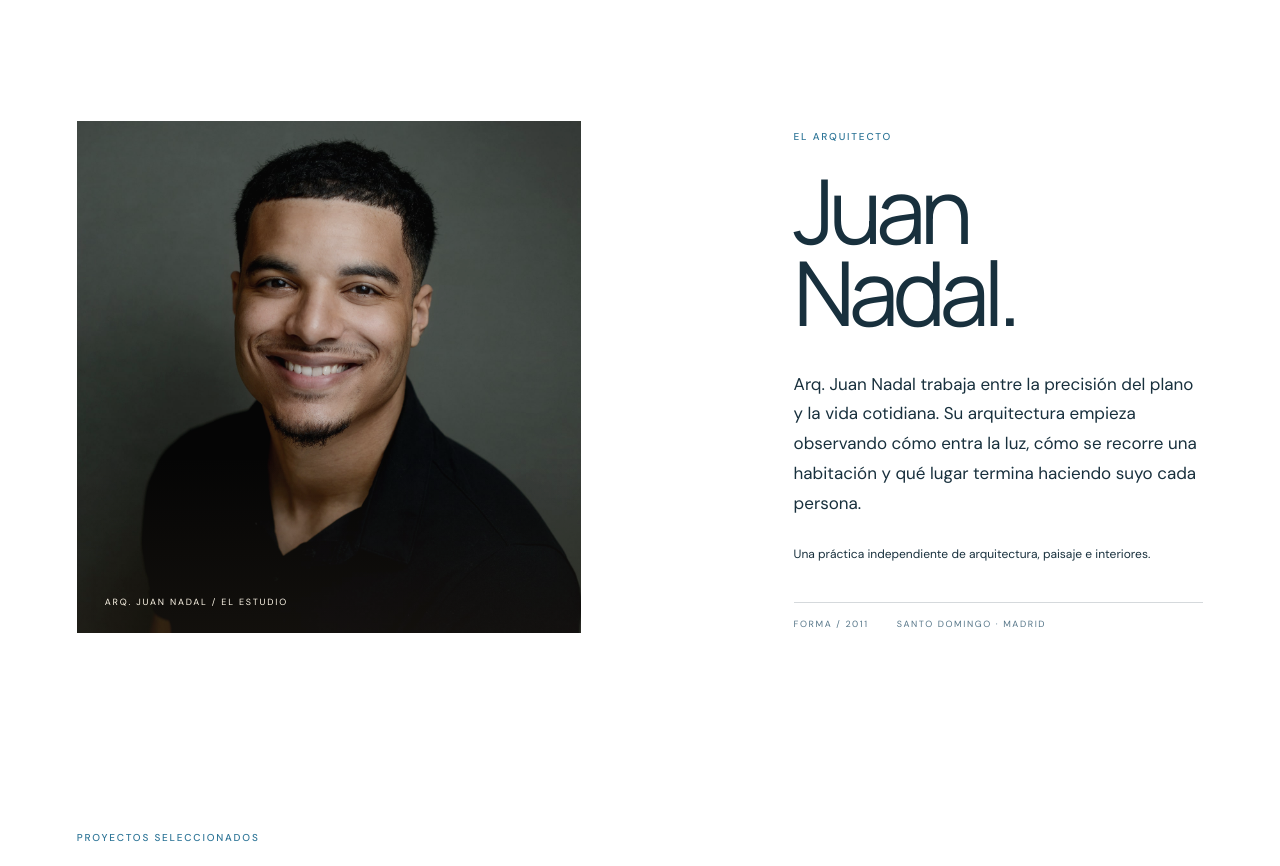
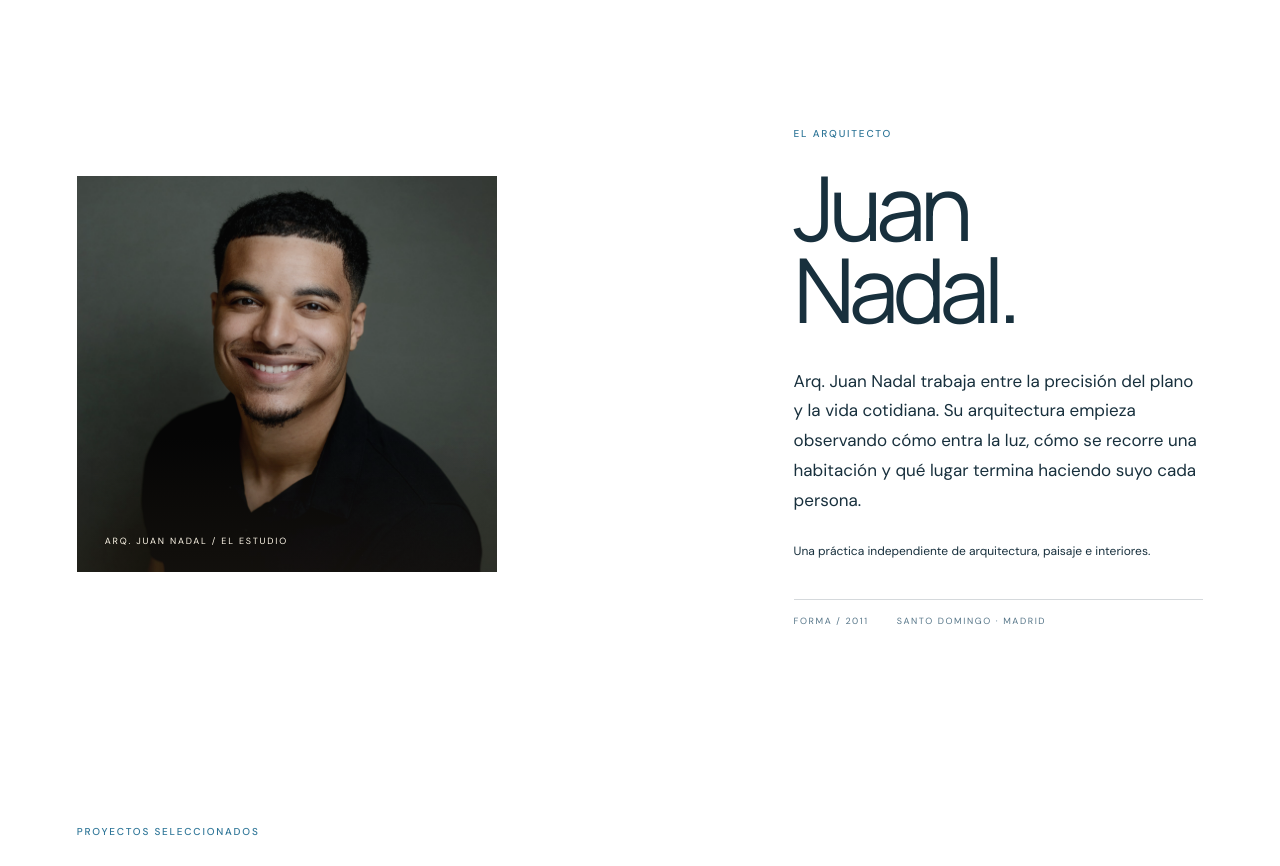
Before and after one commit to CristianJavierr/arquitecto, a React (Vite) app: page / in a window 1280 px wide. Shown: the part 3380-4246 px from the top of the page. Built offline with nearby package versions, Linux system fonts and the light colour scheme; no server answers.

Commit message:
Match architect portrait to project cards

```diff
--- a/src/styles.css
+++ b/src/styles.css
@@ -191,5 +191,5 @@ html.is-page-loading,html.is-page-loading body{overflow:hidden}
 @media(prefers-reduced-motion:reduce){.page-loader,.page-loader.is-done{transition:none}.page-loader-track i{animation:none;transform:translateX(0)}}
 
 /* Keep the architect portrait slightly lighter in the composition. */
-.architect-photo{width:82%;height:clamp(340px,40vw,540px)}
-@media(max-width:650px){.architect-photo{width:88%;height:300px}}
+.architect-photo{width:min(100%,420px);height:auto;aspect-ratio:1.06/1;justify-self:start}
+@media(max-width:650px){.architect-photo{width:82%;height:auto;aspect-ratio:1/1.05}}
```
